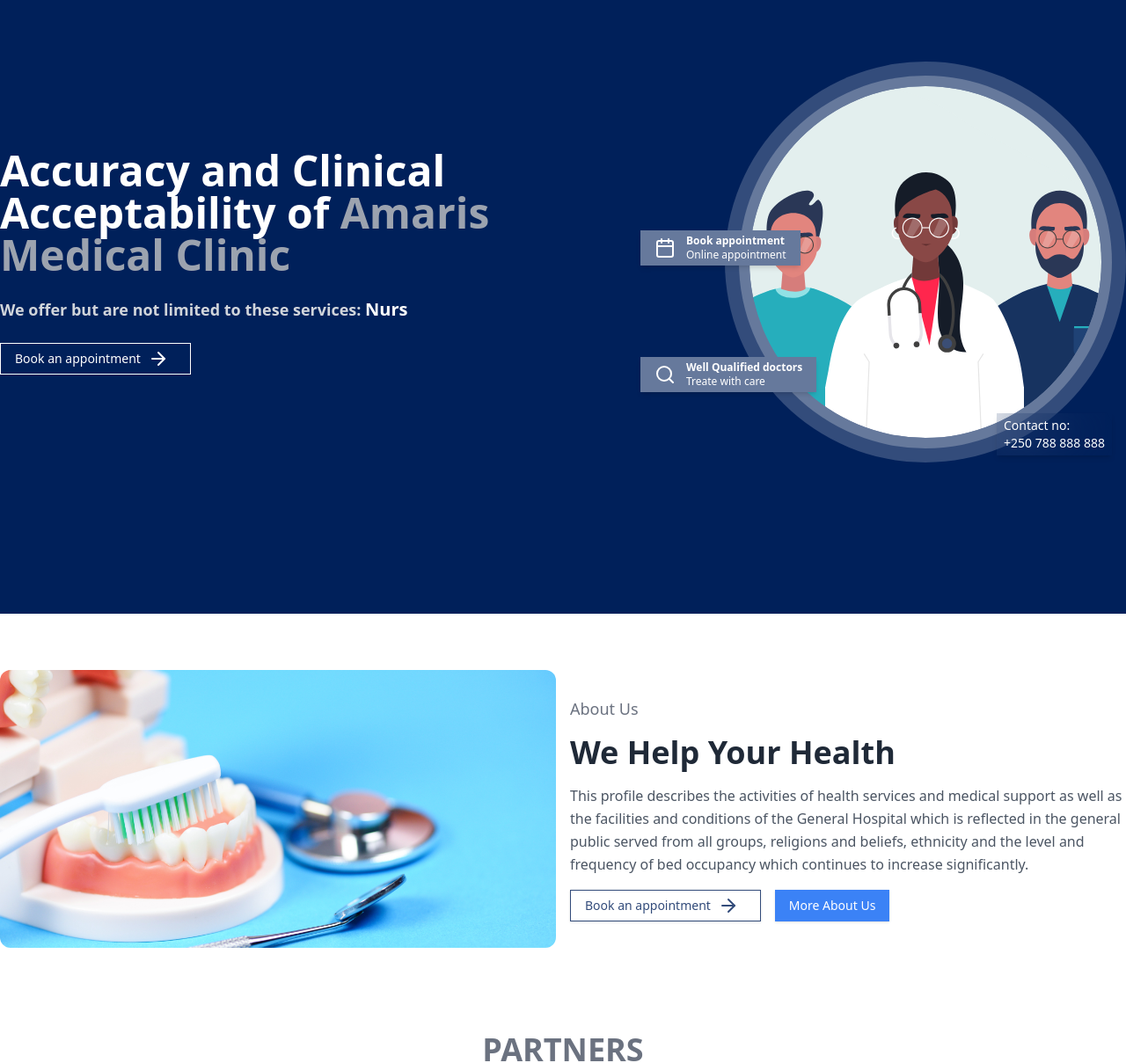
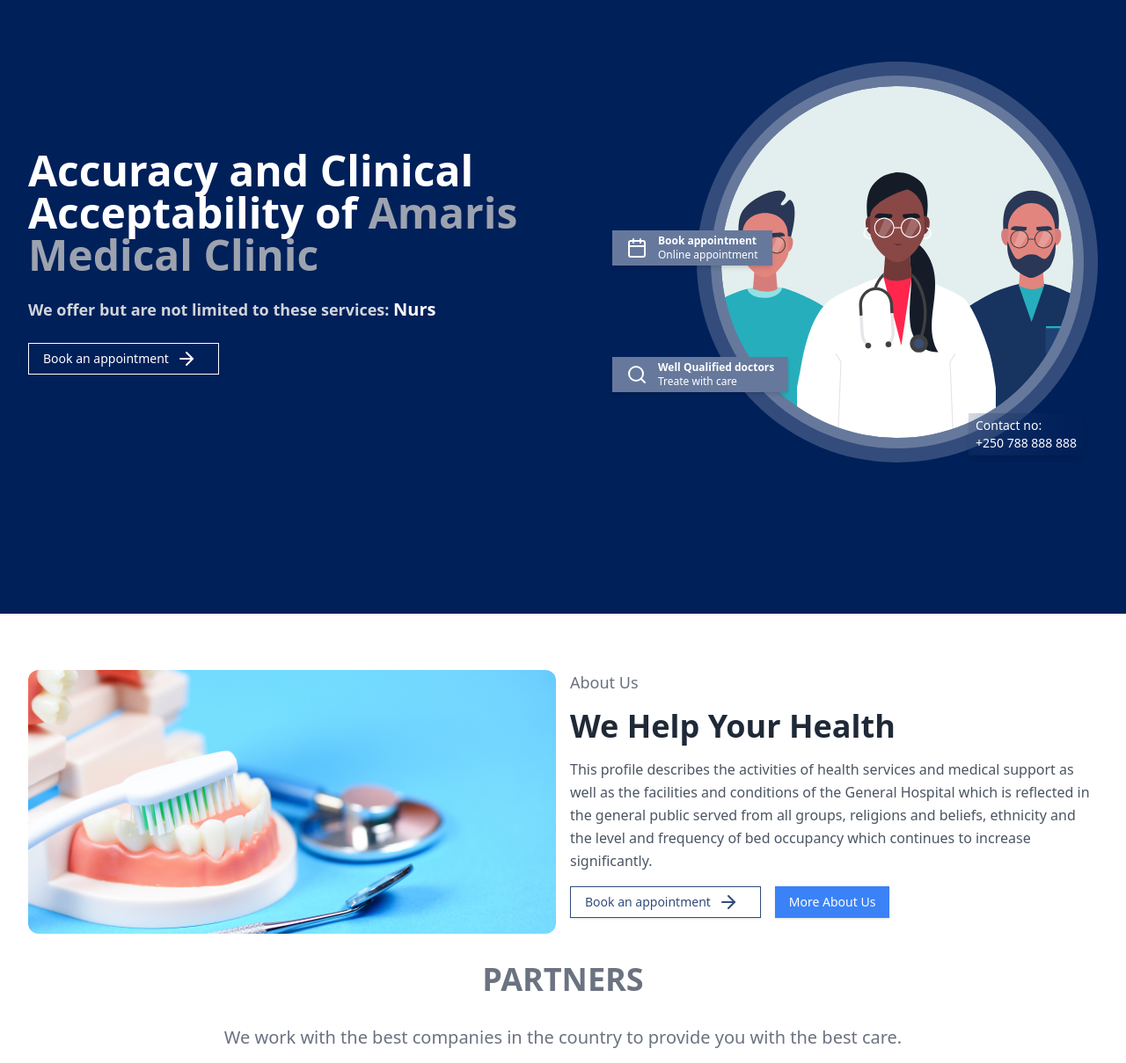
Before and after one commit to FabCode67/amaris, a Next.js app: page / in a window 1280 px wide. Shown: the part 166-1375 px from the top of the page at 88% size. Built offline with nearby package versions, Linux system fonts and the light colour scheme.

Commit message:
pushing codes to deploy

```diff
--- a/app/page.tsx
+++ b/app/page.tsx
@@ -1,7 +1,6 @@
 'use client'
 import Navbar from '@/components/Navbar';
 import HeroSection from '@/components/HeroSection';
-import WhoWeAre from '@/components/WhoWeAre';
 import AboutUsSection from '@/components/Aboutus';
 import MedicalServices from '@/components/Services';
 import TeamPage from '@/components/TeamSection';
--- a/components/Aboutus.tsx
+++ b/components/Aboutus.tsx
@@ -1,6 +1,6 @@
 import { motion } from "framer-motion";
 import { Button } from "./ui/button";
-import Image from 'next/image'; // If you're using Next.js
+import Image from 'next/image';
 import { ArrowRight } from "lucide-react";
 import Parteners from "./WhoWeAre";
 
@@ -32,8 +32,8 @@
     };
 
     return (
-        <section  className="bg-white w-full">
-            <div className="max-w-7xl mx-auto self-center bg-white justify-between py-16  flex items-center">
+        <section id="about"  className="bg-white w-full py-16">
+            <div className="container flex mx-auto px-4 md:px-8 max-w-7xl">
             <motion.div
                 className="w-full md:w-1/2  justify-start flex mr-4"
                 initial="hidden"
--- a/components/ContactUs.tsx
+++ b/components/ContactUs.tsx
@@ -1,6 +1,5 @@
-import { FaPhoneAlt, FaEnvelope, FaMapMarkerAlt, FaTwitter, FaLinkedin, FaFacebookF, FaWhatsapp } from 'react-icons/fa';
+import { FaPhoneAlt, FaEnvelope, FaTwitter, FaLinkedin, FaFacebookF, FaWhatsapp } from 'react-icons/fa';
 import { motion } from 'framer-motion';
-import { MdEmail } from 'react-icons/md';
 
 const ContactUsPage = () => {
     return (
--- a/components/HeroSection.tsx
+++ b/components/HeroSection.tsx
@@ -2,7 +2,6 @@
 import { ArrowRight, Calendar, Search } from "lucide-react";
 import { Button } from "./ui/button";
 import { motion } from "framer-motion";
-import Parteners from "./WhoWeAre";
 
 const HeroSection = () => {
     const services = ["Dental Care", "General Medicine", "Nursing Care", "Reception", "Laboratory"];
@@ -71,8 +70,8 @@
 
     return (
         <section className="relative bg-medBlue bg-[#00205A] min-h-screen text-white w-full h-fit py-16 my-auto justify-center items-center flex ">
-            <div className=" max-w-7xl mx-auto flex">
-                <motion.div
+            <div className="container flex  mx-auto px-4 md:px-8 max-w-7xl">
+            <motion.div
                     className="flex flex-col justify-center my-auto space-y-6 w-[50%]"
                     initial="hidden"
                     animate="visible"
--- a/components/Services.tsx
+++ b/components/Services.tsx
@@ -1,13 +1,12 @@
 import { motion } from 'framer-motion';
 import Image from 'next/image'; // Assuming you are using Next.js for image optimization
 import { CiMedicalCase } from 'react-icons/ci';
-import { FaAmbulance } from 'react-icons/fa';
 import { RiNurseFill } from 'react-icons/ri';
 import { TbDental } from 'react-icons/tb';
 
 const MedicalServices = () => {
     return (
-        <section id='services' className=" py-3 w-full bg-[#00205A] relative rounded-e-full rounded-se-3xl max-h-screen">
+        <section id='services' className=" py-3 w-full bg-[#00205A] relative h-fit rounded-e-full rounded-se-3xl min-h-screen">
             <div className="max-w-7xl flex justify-center items-center self-center mx-auto">
             <div className="container mx-auto px-4 md:px-8 relative z-10">
                 <div className='abslo absolute top-0'>
```
